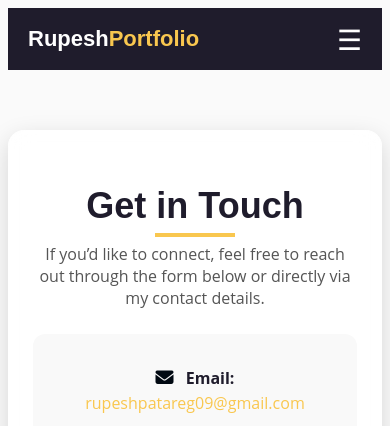
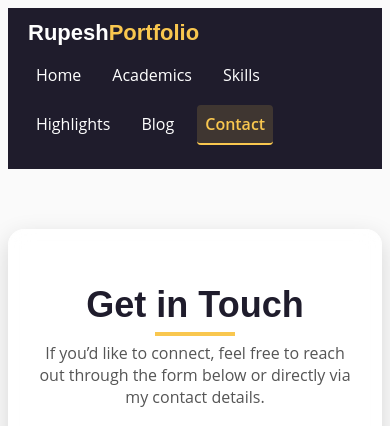
Before and after one commit to rupesh-cpu/personal-portfolio-rupesh, a website: page pages/contact.html in a window 390 px wide. Shown: the top 426 px of the page. Drawn offline with Linux system fonts and the light colour scheme.

Commit message:
feat: fix mobile navbar toggle functionality from HTML and CSS

```diff
--- a/css/style.css
+++ b/css/style.css
@@ -193,15 +193,12 @@ footer .social-icons a:hover { color:#f9c74f; }
   display: flex;
   gap: 20px;
 }
-.hamburger {
-  display: none; /* hidden on desktop */
-}
 
-/* Mobile Navbar */
 /* Mobile Navbar */
 @media (max-width: 768px) {
   .navbar {
     display: flex;
+    flex-wrap: wrap;
     justify-content: space-between;
     align-items: center;
     padding: 12px 20px;
@@ -209,37 +206,24 @@ footer .social-icons a:hover { color:#f9c74f; }
     color: #fff;
   }
 
-  .hamburger {
-    display: block;
-    font-size: 28px;
-    cursor: pointer;
-    color: #fff; /* hamburger matches header color */
-  }
-
   .nav-links {
-    display: none; /* hidden until toggled */
-    flex-direction: column;
-    background: rgba(31, 28, 44, 100); /* same as header background */
-    position: absolute;
-    top: 60px;
-    right: 20px;
-    width: 220px;
-    border-radius: 8px;
-    box-shadow: 0 4px 12px rgba(0,0,0,0.2);
-    padding: 10px;
-    z-index: 1000;
-  }
-
-  .nav-links.active {
-    display: flex; /* show when toggled */
+    display: flex;
+    flex-wrap: wrap;
+    gap: 15px;
+    width: 100%;
+    margin-top: 12px;
+    background: transparent;
+    position: static;
+    padding: 0;
+    box-shadow: none;
   }
 
   .nav-links li {
-    margin: 10px 0;
+    margin: 6px 0;
   }
 
   .nav-links a {
-    color: #fff; /* white text on blue background */
+    color: #fff;
     text-decoration: none;
     font-weight: 500;
     padding: 8px;
@@ -248,13 +232,14 @@ footer .social-icons a:hover { color:#f9c74f; }
   }
 
   .nav-links a:hover {
-    background: #ecce73; /* darker blue on hover */
+    color: #f9c74f;
+    background: rgba(255, 255, 255, 0.08);
   }
 
   /* Active page link */
   .nav-links a.active {
-    background: #ffc107; /* yellow highlight */
-    color: #000;         /* black text for contrast */
+    background: rgba(249, 199, 79, 0.15);
+    color: #f9c74f;
     font-weight: 600;
   }
 }
--- a/pages/contact.html
+++ b/pages/contact.html
@@ -12,7 +12,6 @@
   <!-- Header -->
   <header class="navbar">
     <div class="logo">Rupesh<span>Portfolio</span></div>
-    <div class="hamburger" onclick="toggleMenu()">☰</div>
     <ul class="nav-links" id="navLinks">
       <li><a href="../index.html">Home</a></li>
       <li><a href="academics.html">Academics</a></li>
@@ -104,12 +103,5 @@
   });
 </script>
 
-<!-- Mobile nav toggle (same as index.html) -->
-<script>
-  function toggleMenu() {
-    var nav = document.getElementById("navLinks");
-    if (nav) nav.classList.toggle("active");
-  }
-</script>
 </body>
 </html>
```
Also changed, not shown: index.html (+0 -7 lines), pages/academics.html (+0 -8 lines), pages/blog.html (+0 -5 lines).
